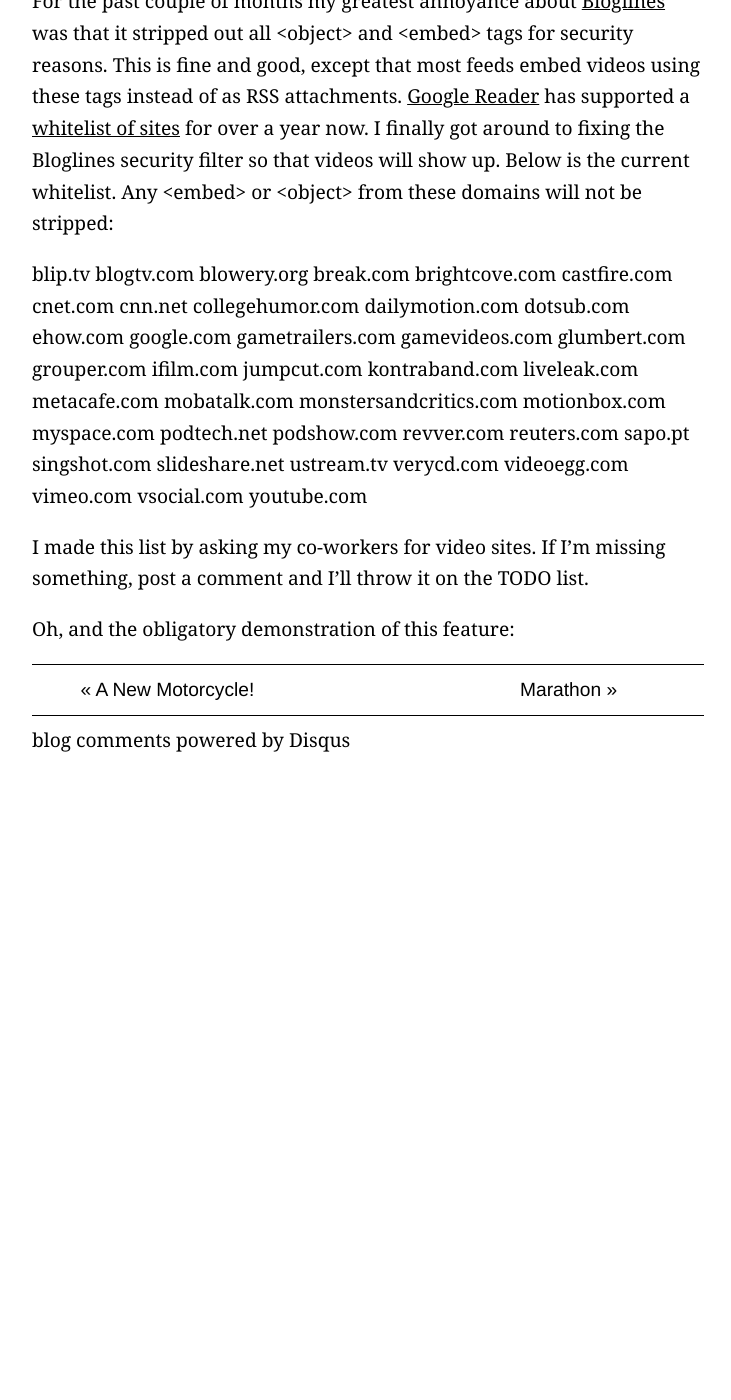
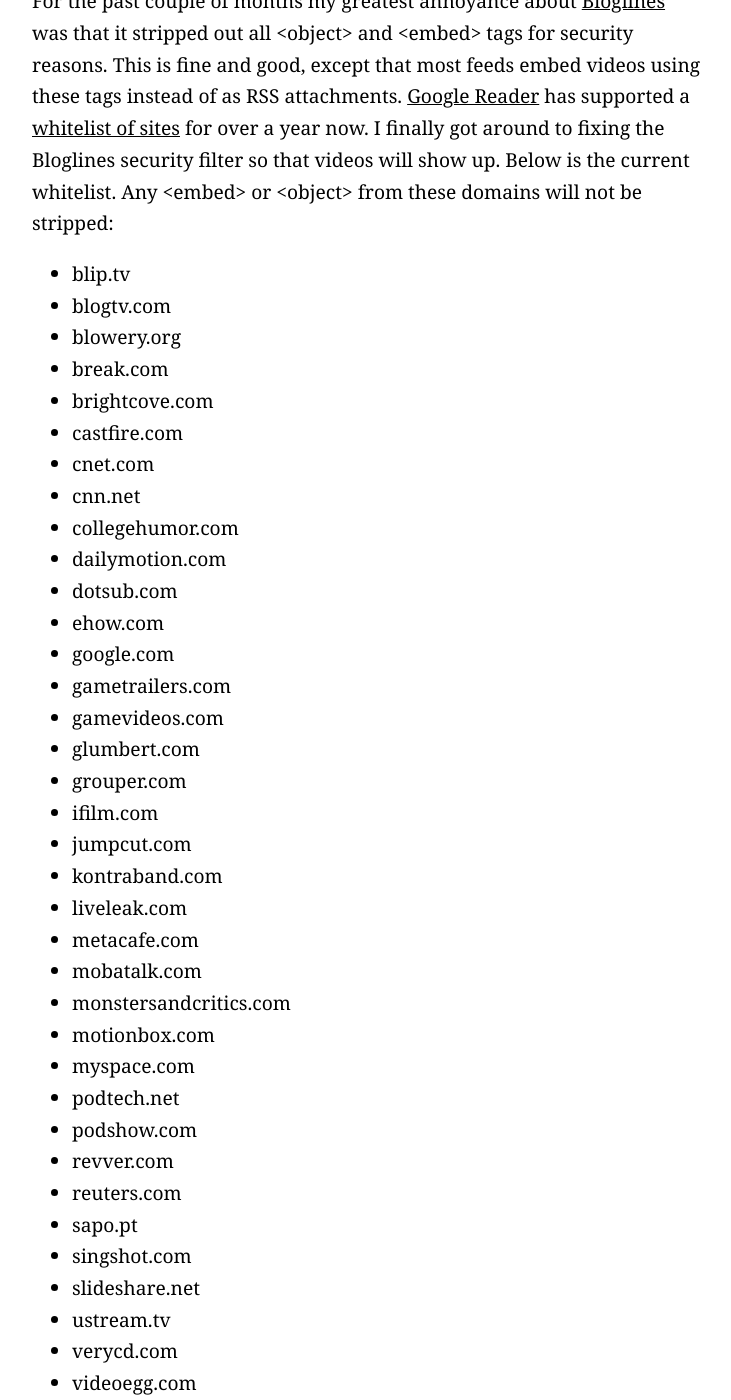
Before and after one commit to ggreer/geoff.greer.fm, a Jekyll site: the page built from _posts/2008-03-24-new-bloglines-feature-videos-in-feeds.md, in a window 1280 px wide and 1400 px high, scrolled down 246 px. Shown: the whole window, without its empty margins (272-1003 px from the left). Built offline with Jekyll 4.4.1, drawn with Linux system fonts in a browser that asks for light colours; comment, search, counter and statistics services are not loaded; before the commit the page ends 1007 px from its top, so only the background shows below that; some of the changed text lies outside the part shown.

Commit message:
Fix some videos in old posts

```diff
--- a/_posts/2008-03-24-new-bloglines-feature-videos-in-feeds.md
+++ b/_posts/2008-03-24-new-bloglines-feature-videos-in-feeds.md
@@ -12,46 +12,49 @@
 
 For the past couple of months my greatest annoyance about [Bloglines](http://beta.bloglines.com/) was that it stripped out all &lt;object&gt; and &lt;embed&gt; tags for security reasons. This is fine and good, except that most feeds embed videos using these tags instead of as RSS attachments. [Google Reader](http://reader.google.com/) has supported a [whitelist of sites](http://googlereader.blogspot.com/2007/01/getting-embedded-in-google-reader.html) for over a year now. I finally got around to fixing the Bloglines security filter so that videos will show up. Below is the current whitelist. Any &lt;embed&gt; or &lt;object&gt; from these domains will not be stripped:
 
-blip.tv
-blogtv.com
-blowery.org
-break.com
-brightcove.com
-castfire.com
-cnet.com
-cnn.net
-collegehumor.com
-dailymotion.com
-dotsub.com
-ehow.com
-google.com
-gametrailers.com
-gamevideos.com
-glumbert.com
-grouper.com
-ifilm.com
-jumpcut.com
-kontraband.com
-liveleak.com
-metacafe.com
-mobatalk.com
-monstersandcritics.com
-motionbox.com
-myspace.com
-podtech.net
-podshow.com
-revver.com
-reuters.com
-sapo.pt
-singshot.com
-slideshare.net
-ustream.tv
-verycd.com
-videoegg.com
-vimeo.com
-vsocial.com
-youtube.com
+* blip.tv
+* blogtv.com
+* blowery.org
+* break.com
+* brightcove.com
+* castfire.com
+* cnet.com
+* cnn.net
+* collegehumor.com
+* dailymotion.com
+* dotsub.com
+* ehow.com
+* google.com
+* gametrailers.com
+* gamevideos.com
+* glumbert.com
+* grouper.com
+* ifilm.com
+* jumpcut.com
+* kontraband.com
+* liveleak.com
+* metacafe.com
+* mobatalk.com
+* monstersandcritics.com
+* motionbox.com
+* myspace.com
+* podtech.net
+* podshow.com
+* revver.com
+* reuters.com
+* sapo.pt
+* singshot.com
+* slideshare.net
+* ustream.tv
+* verycd.com
+* videoegg.com
+* vimeo.com
+* vsocial.com
+* youtube.com
 
 I made this list by asking my co-workers for video sites. If I'm missing something, post a comment and I'll throw it on the TODO list.
 
 Oh, and the obligatory demonstration of this feature:
+
+<embed src="https://www.youtube.com/v/VhnVQizc69c?version=3&amp;hl=en_US&amp;rel=0" type="application/x-shockwave-flash" width="640" height="480" allowscriptaccess="always" allowfullscreen="true">
+</embed>
```
Also changed, not shown: _posts/2010-05-03-super-something-tard.md (+3 -1 lines).
